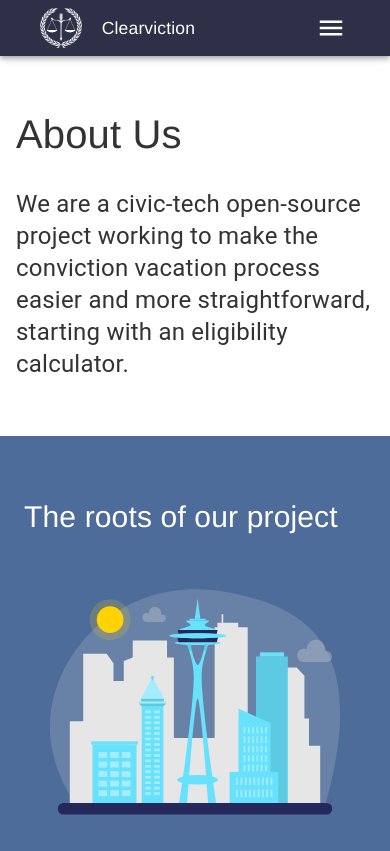
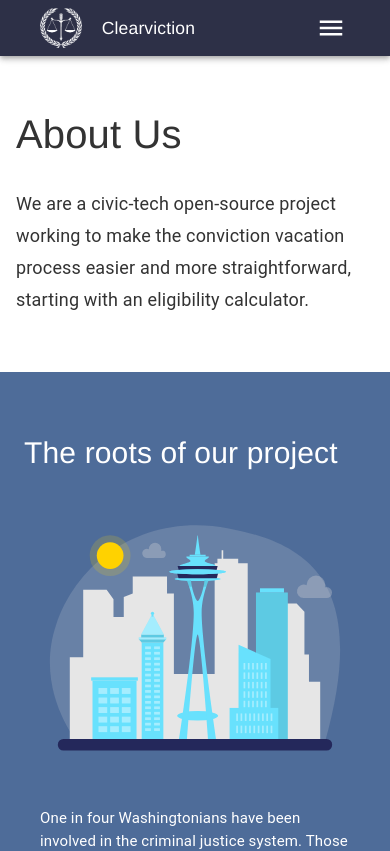
Before and after one commit to openseattle/clearviction-v1, a React (Create React App) app: page /about in a window 390 px wide. Shown: the top 851 px of the page. Built offline with nearby package versions, Linux system fonts and the light colour scheme.

Commit message:
adjust text size breakpoints

```diff
--- a/src/Components/HeroPanel.jsx
+++ b/src/Components/HeroPanel.jsx
@@ -13,6 +13,9 @@ const useStyles = makeStyles((theme) => ({
     paddingTop: theme.spacing(2),
     paddingBottom: theme.spacing(2),
     fontSize: 24,
+    [theme.breakpoints.down("xs")]:{
+      fontSize: 18,
+    }
   },
 }));
 const HeroPanel = (props) => {
```
